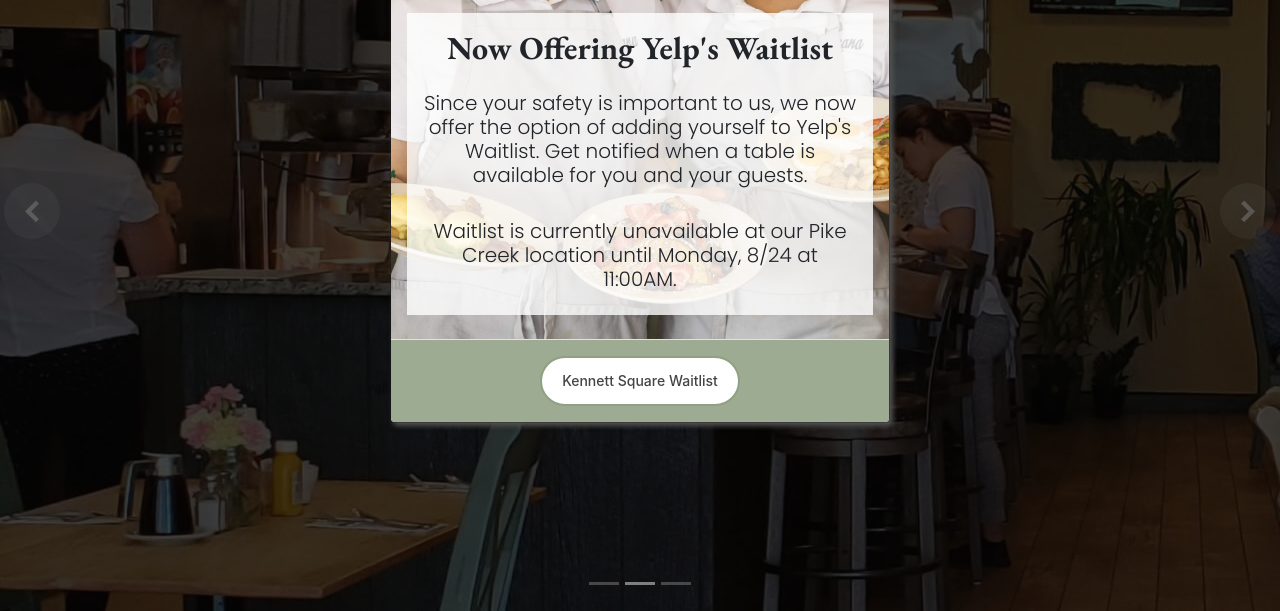
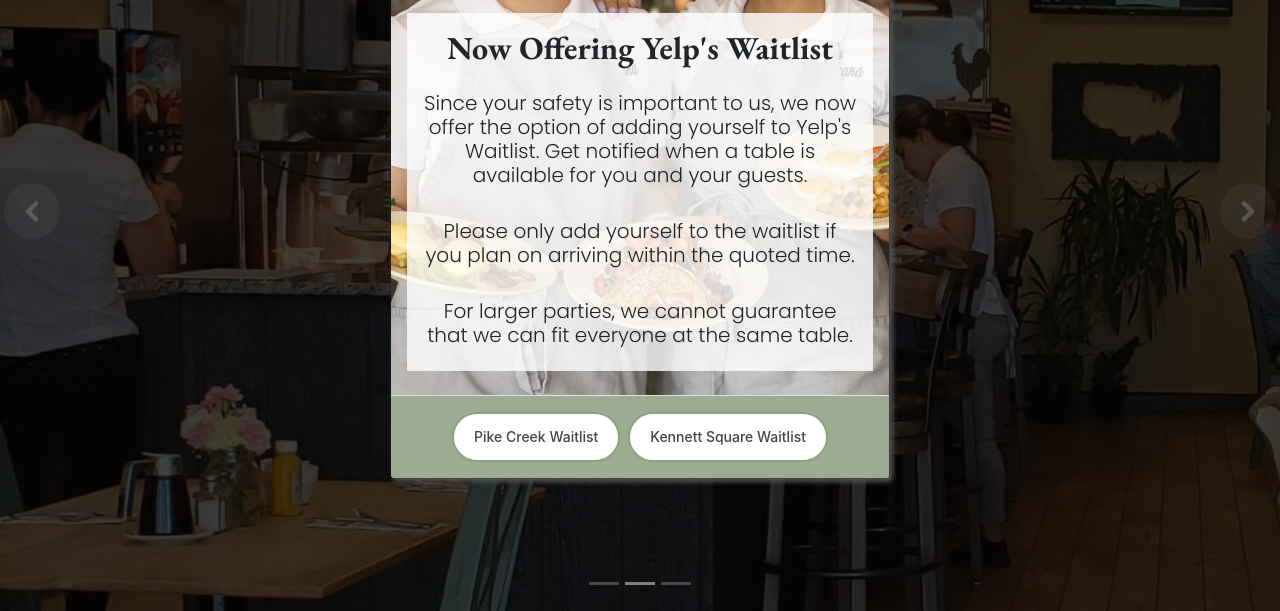
Before and after one commit to lkraman/Restaurant-Website, a website with bundled scripts: page index.html in a window 1280 px wide. Shown: the part 189-800 px from the top of the page. Built offline with nearby package versions, Linux system fonts and the light colour scheme; files whose address does not match are found by name.

Commit message:
enabled button

```diff
--- a/index.html
+++ b/index.html
@@ -117,9 +117,9 @@
               Waitlist
             </a>
             <div class="dropdown-menu text-center" id="dropdown-menu-btn-option" aria-labelledby="navbarDropdownMenuLink">
-              <!-- <a class="dropdown-menu-btn-item"
+              <a class="dropdown-menu-btn-item"
                 href="https://www.yelp.com/waitlist/cafe-americana-wilmington?utm_source=cafe-americana-wilmington&utm_medium=nw_restaurant_generic_flow"
-                target="_blank">Pike Creek Waitlist</a> -->
+                target="_blank">Pike Creek Waitlist</a>
               <a class="dropdown-menu-btn-item"
                 href="https://www.yelp.com/waitlist/cafe-americana-kennett-square?utm_source=cafe-americana-kennett-square&utm_medium=nw_restaurant_generic_flow"
                 target="_blank">Kennett Sq Waitlist</a>
@@ -165,14 +165,14 @@
           <h2 class="modal-body-text d-flex align-items-center">Now Offering Yelp's Waitlist</h2>
 
           <h5 class="modal-body-text d-flex align-items-center">Since your safety is important to us, we now offer the option of adding yourself to Yelp's Waitlist. Get notified when a table is available for you and your guests. </h5>
-          <h5 class="modal-body-text d-flex align-items-center">Waitlist is currently unavailable at our Pike Creek location until Monday, 8/24 at 11:00AM.</h5>
-          <!-- <h5 class="modal-body-text d-flex align-items-center">Please only add yourself to the waitlist if you plan on arriving within the quoted time.</h5>
-          <h5 class="modal-body-text d-flex align-items-center">For larger parties, we cannot guarantee that we can fit everyone at the same table.</h5> -->
+
+          <h5 class="modal-body-text d-flex align-items-center">Please only add yourself to the waitlist if you plan on arriving within the quoted time.</h5>
+          <h5 class="modal-body-text d-flex align-items-center">For larger parties, we cannot guarantee that we can fit everyone at the same table.</h5>
         </div>
       </div>
       <div class="modal-footer d-flex align-items-center">
-  <!-- <a href=https://www.yelp.com/waitlist/cafe-americana-wilmington?utm_source=cafe-americana-wilmington&utm_medium=nw_restaurant_generic_flow" target="_blank" class="modal-btn text-center"
- >Pike Creek Waitlist</a> -->
+  <a href=https://www.yelp.com/waitlist/cafe-americana-wilmington?utm_source=cafe-americana-wilmington&utm_medium=nw_restaurant_generic_flow" target="_blank" class="modal-btn text-center"
+ >Pike Creek Waitlist</a>
 
 
         <a href="https://www.yelp.com/waitlist/cafe-americana-kennett-square?utm_source=cafe-americana-kennett-square&utm_medium=nw_restaurant_generic_flow" target="_blank" class="modal-btn text-center"
```
Also changed, not shown: contact.html (+2 -2 lines), menu-kennett.html (+2 -2 lines), menu-pike-creek.html (+4 -4 lines).
